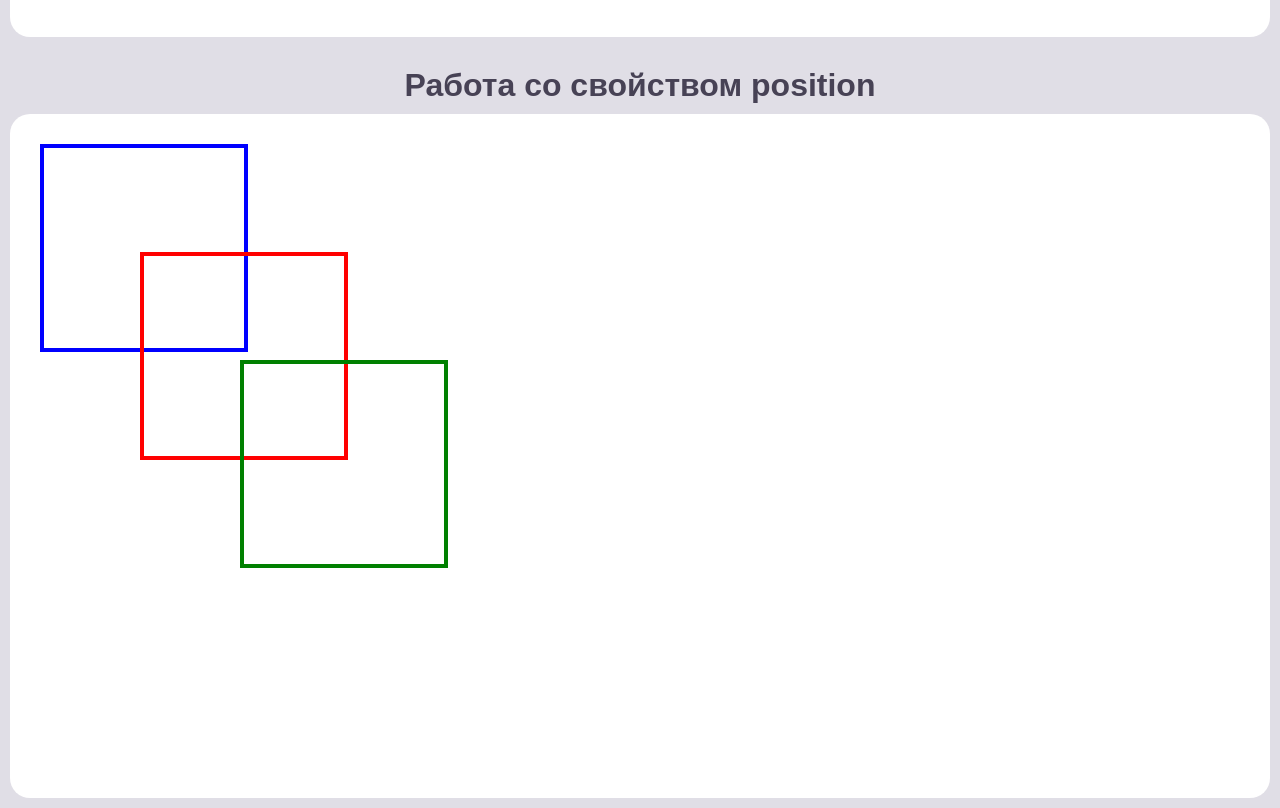
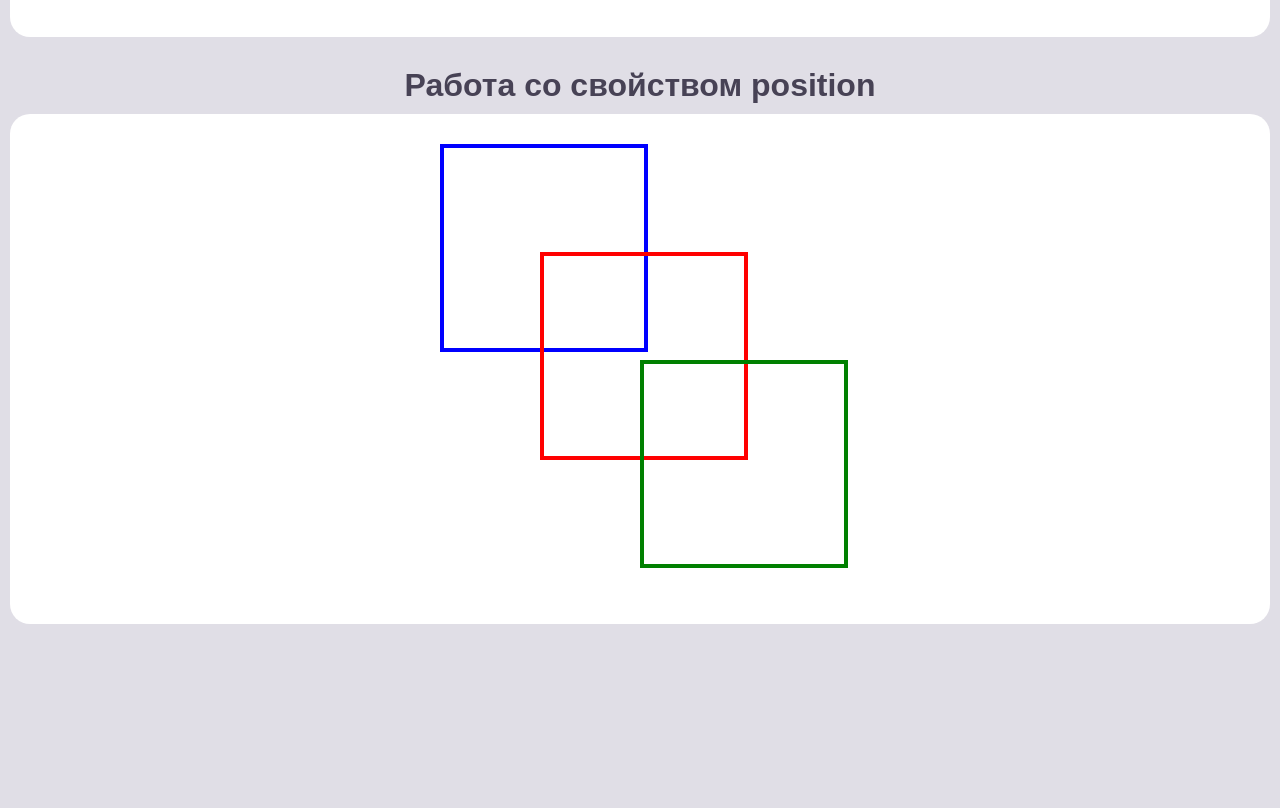
Before and after one commit to ImgExp/web-technologies-course, a plain HTML site: page page2.html in a window 1280 px wide. Shown: the part 1605-2413 px from the top of the page. After the commit the page ends 2373 px from the top, so only its background shows below. Drawn offline with Linux system fonts and the light colour scheme.

Commit message:
Add files via upload

```diff
--- a/page2.html
+++ b/page2.html
@@ -7,6 +7,7 @@
     </head>
 
     <body>
+        <img src="images/cat.PNG" alt="" class="image-fixed">
         <div class="header">
             <a href="index.html">Основная страница</a>
             <a href="page2.html">Позиционирование элементов</a>
@@ -39,9 +40,11 @@
 
         <h1>Работа со свойством position</h1>
         <div class="container-4">
+            <div class="container-5">
                 <div class="blue_block"></div>
                 <div class="red_block"></div>
                 <div class="green_block"></div>
+            </div>
         </div>
     </body>
 </html>
--- a/style.css
+++ b/style.css
@@ -128,7 +128,7 @@ ol, ul {
     margin: 10px;
     border-radius: 20px;
     background: #ffffff;
-    position: relative;
+    height: 450px;
 }
 
 .blue_block, .red_block, .green_block {
@@ -140,26 +140,32 @@ ol, ul {
 .blue_block {
     border-color: blue;
     position: relative;
-    left: 0px;
-    right: 0px;
-    top: 0px;
-    bottom: 0px;
+    left: -100px;
 }
 
 .red_block {
     border-color: red;
     position: relative;
-    left: 100px;
-    right: 0px;
     top: -100px;
-    bottom: 0px;
 }
 
 .green_block {
     border-color: green;
     position: relative;
-    left: 200px;
+    top: -200px;
+    left: 100px;
+}
+
+.container-5 {
+    width: 200px;
+    margin: auto;
+    padding: 0px;
+}
+
+.image-fixed {
+    width: 100px;
+    height: 100px;
+    position: fixed;
+    bottom: 0px;
     right: 0px;
-    top: -200px;
-    bottom: 0px;
 }
```
Also changed, not shown: images/cat.PNG (added).
